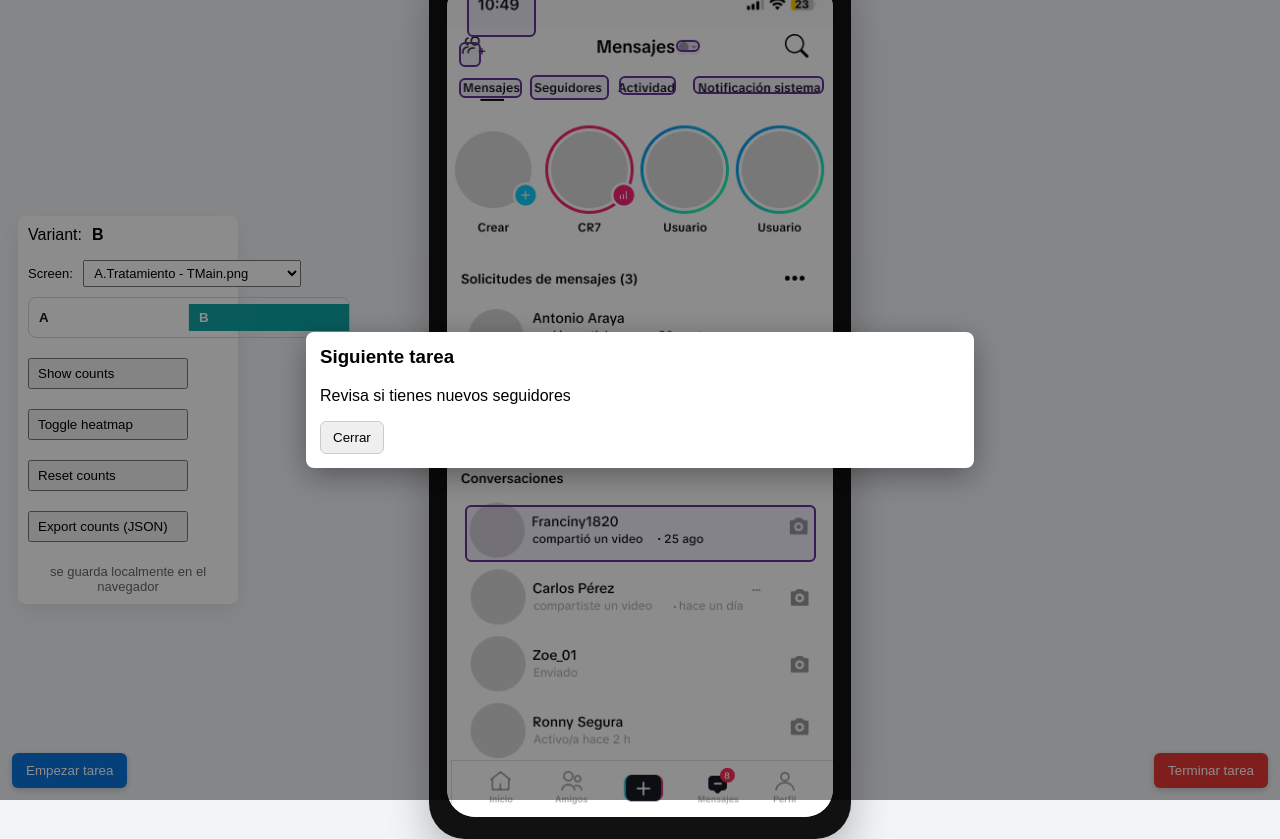
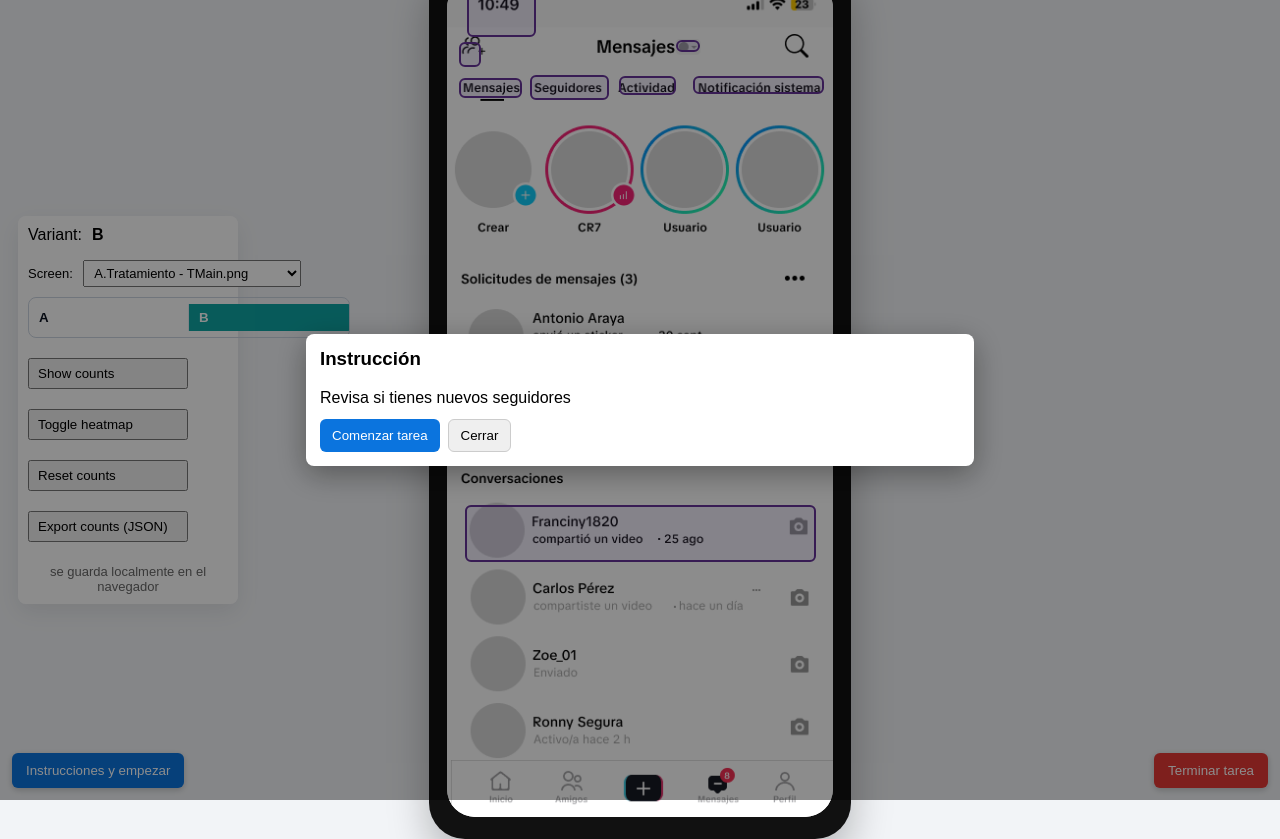
Before and after one commit to krisarias/TikTokUx, a plain HTML site: page index.html in a window 1280 px wide. Both pictures are taken after a click on the button "Terminar tarea". Drawn offline with Linux system fonts and the light colour scheme.

Commit message:
task timers

```diff
--- a/index.html
+++ b/index.html
@@ -111,8 +111,8 @@
   </div>
 
   </div>
-  <!-- Task buttons: empezar / terminar -->
-  <button id="startTaskBtn" class="task-btn left">Empezar tarea</button>
+  <!-- Task buttons -->
+  <button id="startTaskBtn" class="task-btn left">Instrucciones y empezar</button>
   <button id="endTaskBtn" class="task-btn right">Terminar tarea</button>
 
   <script src="prototype_ab.js"></script>
--- a/prototype_ab.js
+++ b/prototype_ab.js
@@ -194,41 +194,98 @@ function showFinalResponseModal(taskIndex) {
   });
 }
 
+// helper to mark a task as started (used by UI helpers)
+function startTaskAtIndex(idx) {
+  try {
+    const state = loadTaskState();
+    state.currentIndex = idx;
+    state.runs = state.runs || [];
+    state.runs[idx] = state.runs[idx] || { taskIndex: idx, task: TASKS[idx] };
+    state.runs[idx].startedAt = state.runs[idx].startedAt || new Date().toISOString();
+    saveTaskState(state);
+    pushTaskEvent('start', idx, {});
+  } catch(e) {}
+}
+
+// show a lightweight instruction modal (read-only) for a task index
+function showInstructionModal(idx) {
+  try {
+    const container = document.createElement('div');
+    const title = document.createElement('h3'); title.textContent = 'Instrucción'; title.style.marginTop = '0';
+    const txt = document.createElement('p'); txt.textContent = TASKS[idx] || ''; txt.style.whiteSpace = 'pre-wrap'; txt.style.marginBottom = '12px';
+    const row = document.createElement('div'); row.style.display = 'flex'; row.style.gap = '8px';
+    const startBtn = document.createElement('button'); startBtn.textContent = 'Comenzar tarea'; startBtn.style.padding = '8px 12px'; startBtn.style.background = '#0b74de'; startBtn.style.color = '#fff'; startBtn.style.border = 'none'; startBtn.style.borderRadius = '6px';
+    const closeBtn = document.createElement('button'); closeBtn.textContent = 'Cerrar'; closeBtn.style.padding = '8px 12px'; closeBtn.style.border = '1px solid #ccc'; closeBtn.style.borderRadius = '6px';
+    row.appendChild(startBtn); row.appendChild(closeBtn);
+    container.appendChild(title); container.appendChild(txt); container.appendChild(row);
+    const modal = _createModal(container);
+    closeBtn.addEventListener('click', () => modal.remove());
+    startBtn.addEventListener('click', () => {
+      try { startTaskAtIndex(idx); } catch(e){}
+      modal.remove();
+    });
+  } catch(e) {}
+}
+
 // --------- Handlers for buttons ----------
 function handleStartTask() {
   try {
     const state = loadTaskState();
     const idx = state.currentIndex || 0;
-    showStartModal(idx);
-  } catch(e){}
+
+    const hasStarted = state.runs && state.runs[idx] && state.runs[idx].startedAt;
+    if (!hasStarted) {
+      console.log('[AB] startTask: starting idx', idx);
+      startTaskAtIndex(idx);
+      showInstructionModal(idx);
+    } else {
+      console.log('[AB] startTask: already started, showing instruction idx', idx);
+      showInstructionModal(idx);
+    }
+
+    // Pequeño feedback visual opcional si tienes el botón
+    const btn = document.getElementById('startTaskBtn');
+    if (btn) {
+      btn.disabled = true;
+      setTimeout(() => { btn.disabled = false; }, 300);
+    }
+  } catch (e) {
+    console.error('[AB] handleStartTask error', e);
+    alert('No se pudo iniciar/mostrar la instrucción. Revisa la consola.');
+  }
 }
 
 function handleEndTask() {
   try {
     const state = loadTaskState();
     const idx = state.currentIndex || 0;
+
+    // Marcar fin de la tarea actual
     state.runs = state.runs || [];
     state.runs[idx] = state.runs[idx] || { taskIndex: idx, task: TASKS[idx] };
     state.runs[idx].finishedAt = new Date().toISOString();
     saveTaskState(state);
     pushTaskEvent('finish', idx, {});
 
-    // If last task, open final response modal
+    // ¿Última tarea?
     if (idx >= TASKS.length - 1) {
+      // Abrir el modal final (único que permite escribir)
       showFinalResponseModal(idx);
-      // mark completed
+      // Marcar completado
       state.currentIndex = TASKS.length;
       saveTaskState(state);
       return;
     }
 
-    // show next task text and advance index
+    // Avanzar a la siguiente tarea: auto-inicio + instrucción
     const next = idx + 1;
-    state.currentIndex = next;
-    saveTaskState(state);
-    showNextTaskModal(next);
+    startTaskAtIndex(next);
+    showInstructionModal(next);
   } catch(e){}
 }
+
+
+
 
 function resetCounts() {
   const obj = { A: {}, B: {} };
```
